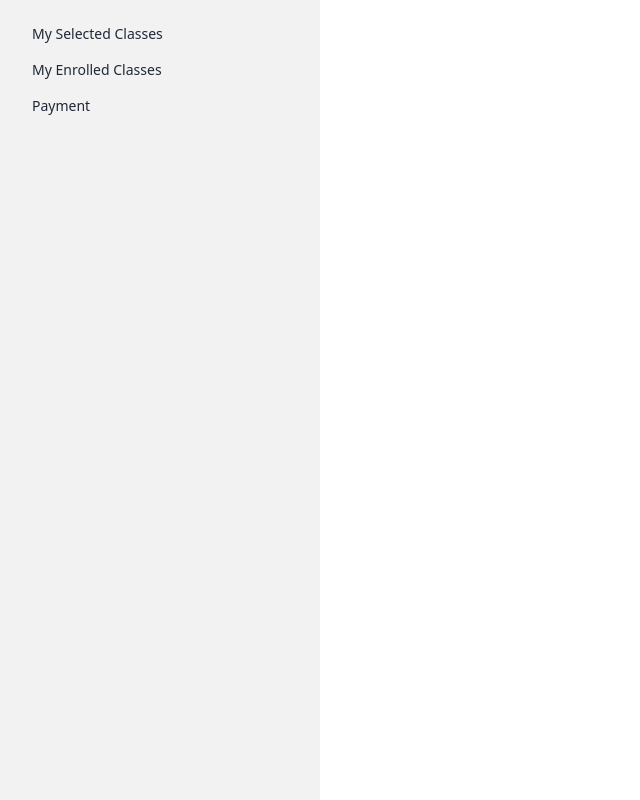
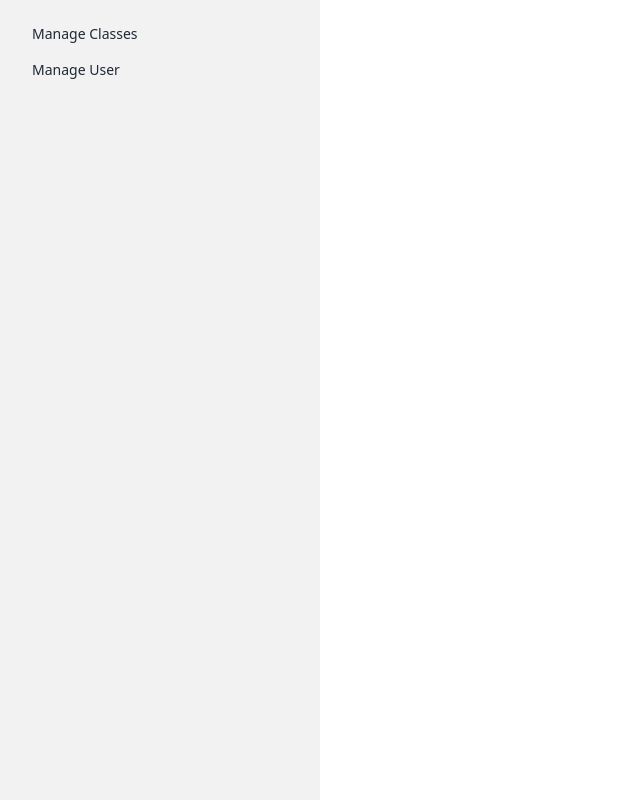
Before and after one commit to Zihanur/Elite-Football-Camp, a React (Vite) app: page /dashboard in a window 1280 px wide. Shown: the whole page, without its empty margins (0-640 px from the left). Built offline with nearby package versions, Linux system fonts and the light colour scheme; no server answers; sample sign-in values are in the browser's storage.

Commit message:
Added manageuser an d show all user

```diff
--- a/src/Layouts/Dashboard.jsx
+++ b/src/Layouts/Dashboard.jsx
@@ -1,9 +1,9 @@
-import { NavLink, Outlet } from "react-router-dom";
+import { Link, Outlet } from "react-router-dom";
 
 const Dashboard = () => {
-  const isAdmin = false;
+  const isAdmin = true;
   const isInstructor = false;
-  const isStudent = true;
+  const isStudent = false;
   return (
     <>
       <div className="drawer lg:drawer-open">
@@ -26,15 +26,14 @@ const Dashboard = () => {
             {isAdmin && (
               <>
                 <li>
-                  <NavLink to={"/dashboard/manageclasses"}>
-                    Manage Classes
-                  </NavLink>
+                  <button>
+                    <Link to={"/dashboard/manageclass"}>Manage Classes</Link>
+                  </button>
                 </li>
                 <li>
-                  <NavLink to={"/dashboard/manageuser"}>Manage User</NavLink>
-                </li>
-                <li>
-                  <NavLink to={"/dashboard/payment"}>Payment</NavLink>
+                  <button>
+                    <Link to={"/dashboard/manageuser"}>Manage User</Link>
+                  </button>
                 </li>
               </>
             )}
@@ -42,12 +41,12 @@ const Dashboard = () => {
             {isInstructor && (
               <>
                 <li>
-                  <NavLink to={"/dashboard/addclass"}>Add A Class</NavLink>
+                  <Link to={"/dashboard/addclass"}>Add A Class</Link>
                 </li>
                 <li>
-                  <NavLink to={"/dashboard/instructorclass"}>
+                  <Link to={"/dashboard/instructorclass"}>
                     My Classes
-                  </NavLink>
+                  </Link>
                 </li>
               </>
             )}
@@ -55,17 +54,17 @@ const Dashboard = () => {
             {isStudent && (
               <>
                 <li>
-                  <NavLink to={"/dashboard/myclasses"}>
+                  <Link to={"/dashboard/myclasses"}>
                     My Selected Classes
-                  </NavLink>
+                  </Link>
                 </li>
                 <li>
-                  <NavLink to={"/dashboard/myenrolled"}>
+                  <Link to={"/dashboard/myenrolled"}>
                     My Enrolled Classes
-                  </NavLink>
+                  </Link>
                 </li>
                 <li>
-                  <NavLink to={"/dashboard/payment"}>Payment</NavLink>
+                  <Link to={"/dashboard/payment"}>Payment</Link>
                 </li>
               </>
             )}
--- /dev/null
+++ b/src/Pages/Dashboard/ManageClass/ManageClass.jsx
@@ -0,0 +1,10 @@
+
+const ManageClass = () => {
+  return (
+    <div>
+      manage class
+    </div>
+  );
+};
+
+export default ManageClass;
--- /dev/null
+++ b/src/Pages/Dashboard/ManageUser/ManageUser.jsx
@@ -0,0 +1,57 @@
+import { useQuery } from "@tanstack/react-query";
+import { FaTrashAlt } from "react-icons/fa";
+
+const ManageUser = () => {
+  const { data: users=[]} = useQuery(["users"], async () => {
+    const res = await fetch("http://localhost:5000/users");
+    return res.json();
+  });
+console.log(users)
+  return (
+    <div className="w-full m-8 mx-auto max-h-full">
+      <h1>Selected Classes: {users.length}</h1>
+      <div className="overflow-x-auto">
+        <table className="table">
+          {/* head */}
+          <thead>
+            <tr>
+              <th>#</th>
+              <th>Photo</th>
+              <th>Name</th>
+              <th>Email</th>
+              <th>Role</th>
+              <th>Delete</th>
+            </tr>
+          </thead>
+          <tbody>
+            {users.map((item, index) => (
+              <tr key={item._id}>
+                <td>{index + 1}</td>
+                <td>
+                  <img
+                    className="rounded-full"
+                    style={{ height: "70px", width: "70px" }}
+                    src={item?.photo}
+                    alt=""
+                  />
+                </td>
+                <td>{item?.name}</td>
+                <td>{item?.email}</td>
+                <td>Role</td>
+                <td>
+                  <button
+                    className="bg-red-600 btn p-4 rounded-full text-white"
+                  >
+                    <FaTrashAlt></FaTrashAlt>
+                  </button>
+                </td>
+              </tr>
+            ))}
+          </tbody>
+        </table>
+      </div>
+    </div>
+  );
+};
+
+export default ManageUser;
--- a/src/Pages/Login/SignUp/SignUp.jsx
+++ b/src/Pages/Login/SignUp/SignUp.jsx
@@ -26,7 +26,7 @@ const SignUp = () => {
     createUser(data.email, data.password)
       .then(() => {
         userProfileUpdate(data.name, data.photo).then(() => {
-          const insertUser = {name: data.name, email: data.email}
+          const insertUser = {name: data.name, email: data.email, photo: data.photo}
           fetch("http://localhost:5000/users",{
             method:"POST",
             headers:{
--- a/src/Pages/Login/SocialLogin/SocialLogin.jsx
+++ b/src/Pages/Login/SocialLogin/SocialLogin.jsx
@@ -1,7 +1,6 @@
 import { useContext } from "react";
 import { AuthContext } from "../../../Providers/AuthProvider";
 import { useLocation, useNavigate } from "react-router-dom";
-import Swal from "sweetalert2";
 
 const SocialLogin = () => {
   const { googleLogin } = useContext(AuthContext);
@@ -16,6 +15,7 @@ const SocialLogin = () => {
         const insertUser = {
           name: logedUser.displayName,
           email: logedUser.email,
+          photo: logedUser.photoURL,
         };
         fetch("http://localhost:5000/users", {
           method: "POST",
```
Also changed, not shown: src/Routers/Routers.jsx (+17 -1 lines).
